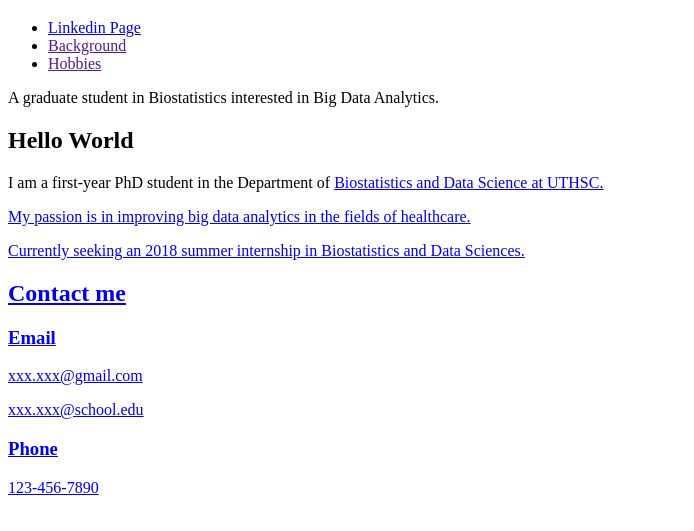
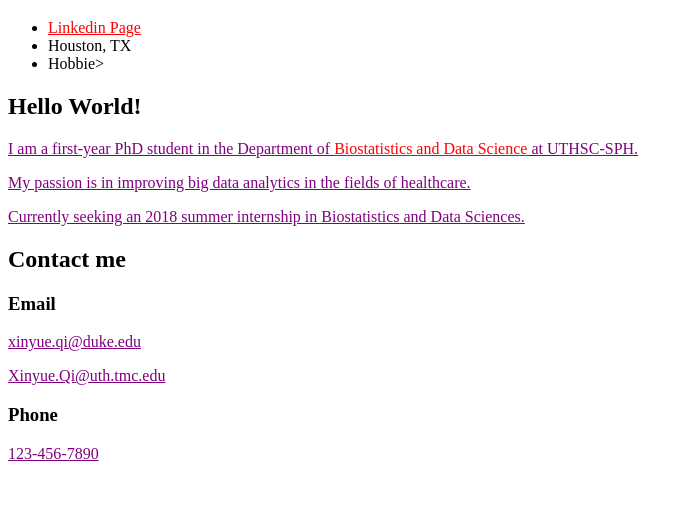
Before and after one commit to nancyqueen/nancyqueen.github.io, a plain HTML site: page index.html in a window 1280 px wide. Shown: the part 61-592 px from the top of the page, without its empty margins (0-694 px from the left). Drawn offline with Linux system fonts and the light colour scheme.

Commit message:
Update index.html

```diff
--- a/index.html
+++ b/index.html
@@ -3,6 +3,19 @@
 <!DOCTYPE html>
   <html>
     <head>
+      <!-- Load CSS, JavaScript -->
+      <style type="text/css">
+        a {
+          color: red;
+        }
+
+        p {
+          text-decoration: underline;
+          color: purple;
+        }
+      </style>
+
+
     </head>
 
     <body>
@@ -10,27 +23,24 @@
     <h1>Nancy Qi</h1>
       <ul>
         <li><a href = "https://www.linkedin.com/in/xinyueqi/", target = "_blank">Linkedin Page</a></li>
-        <li><a href = "">Background</a></li>
-        <li><a href = "">Hobbies</a></li>
+        <li>Houston, TX</li>
+        <li>Hobbie></li>
       </ul>
-      <p> A graduate student in Biostatistics interested in Big Data Analytics. </p>
 
-    <div id="about">
-    <h2 class="my-mini-heading">Hello World</h2>
-      <p class="my-item">I am a first-year PhD student in the Department of
-        <a href="https://sph.uth.edu/divisions/biostatistics/"</a> Biostatistics and Data Science at UTHSC.</p>
-      <p class="my-item">My passion is in improving big data analytics in the fields of healthcare. </p>
-      <p class="my-item">Currently seeking an 2018 summer internship in Biostatistics and Data Sciences.</p>
-    </div>
+    <!-- <div id="about"> -->
+    <h2>Hello World!</h2>
+      <p>I am a first-year PhD student in the Department of
+        <a href="https://sph.uth.edu/divisions/biostatistics/">Biostatistics and Data Science</a> at UTHSC-SPH.</p>
+      <p>My passion is in improving big data analytics in the fields of healthcare. </p>
+      <p>Currently seeking an 2018 summer internship in Biostatistics and Data Sciences.</p>
+    <!-- </div> -->
 
     <h2>Contact me</h2>
-      <div id="contact">
-        <h3 class="my-mini-heading">Email</h3>
-          <p class="my-item">xxx.xxx@gmail.com</p>
-          <p class="my-item">xxx.xxx@school.edu</p>
+      <h3>Email</h3>
+          <p>xinyue.qi@duke.edu</p>
+          <p>Xinyue.Qi@uth.tmc.edu</p>
+      <h3>Phone</h3>
+          <p>123-456-7890</p>
 
-        <h3 class="my-mini-heading">Phone</h3>
-           <p class="my-item">123-456-7890</p>
-      </div>
     </body>
 </html>
```
